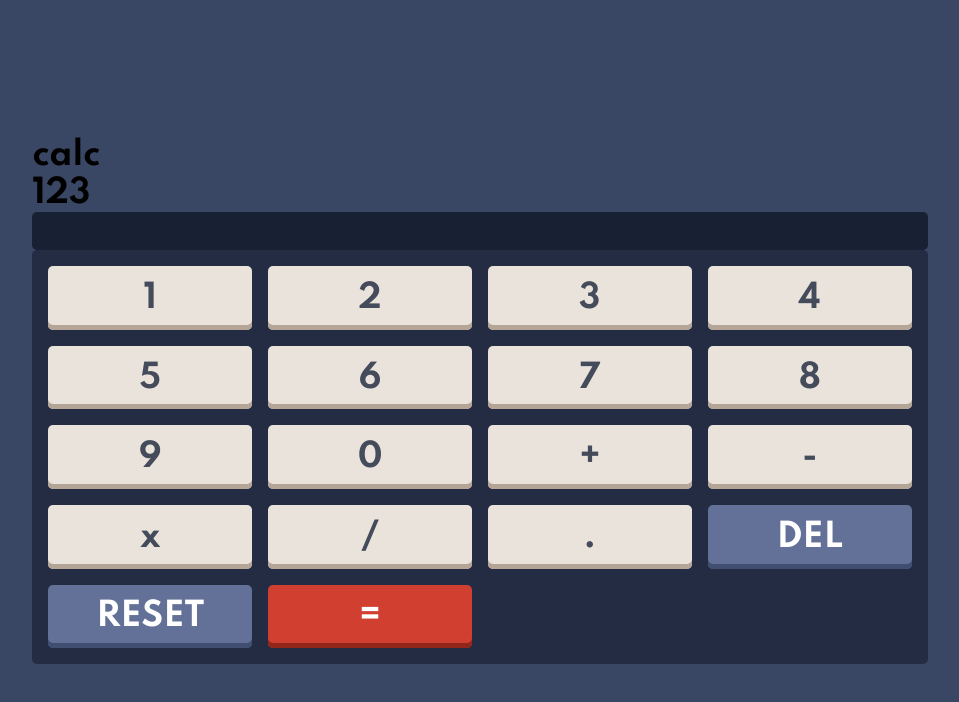
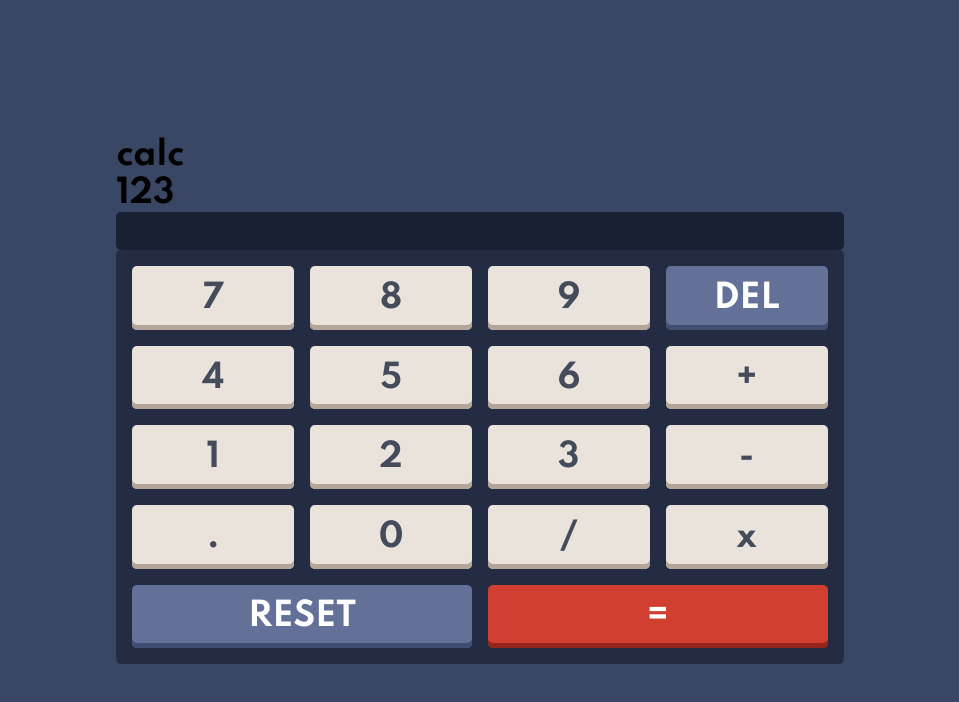
Before and after one commit to paiput/calculator-app, a React (Create React App) app: page / in a window 1280 px wide. Shown: the top 702 px of the page, without its empty margins (160-1119 px from the left). Built offline with nearby package versions, Linux system fonts and the light colour scheme.

Commit message:
Reorder keys

```diff
--- a/src/App.js
+++ b/src/App.js
@@ -8,12 +8,7 @@ import KeyPad from "./components/KeyPad";
 import Key from "./components/Key";
 import ThemeSwitch from "./components/ThemeSwitch";
 
-const DEFAULT_KEYS = [
-  "1", "2", "3", "4", "5", "6", "7", "8", "9", "0",
-  "+", "-", "x", "/", "."
-];
-const TEXT_KEYS = ["DEL", "RESET"];
-const SPECIAL_KEYS = ["="];
+const OPERANDS = ["1", "2", "3", "4", "5", "6", "7", "8", "9", "0"];
 
 function App() {
   const [displayValue, setDisplayValue] = useState("");
@@ -23,6 +18,22 @@ function App() {
     setTheme(localStorage.getItem("theme"));
   }, []);
 
+  const appendNumber = (number) => {
+    setDisplayValue(prevValue => prevValue + number);
+  };
+
+  const deleteNumber = () => {
+    setDisplayValue(prevValue => prevValue.slice(0, -1));
+  };
+
+  const resetDisplay = () => {
+    setDisplayValue("");
+  };
+
+  const calcResult = () => {
+    //...
+  };
+
   return (
     <div className="App" data-theme={theme}>
       <Header>
@@ -30,21 +41,35 @@ function App() {
       </Header>
       <Display displayValue={displayValue} />
       <KeyPad>
-        {DEFAULT_KEYS.map(character =>
-          <Key key={character} type="default" setDisplayValue={setDisplayValue}>
+        {OPERANDS.map(character =>
+          <Key key={character} id={`key-${character}`} handleClick={appendNumber}>
             {character}
           </Key>
         )}
-        {TEXT_KEYS.map(character =>
-          <Key key={character} type="text" setDisplayValue={setDisplayValue}>
-            {character}
-          </Key>
-        )}
-        {SPECIAL_KEYS.map(character =>
-          <Key key={character} type="special" setDisplayValue={setDisplayValue}>
-            {character}
-          </Key>
-        )}
+        <Key id="key-sum">
+          +
+        </Key>
+        <Key id="key-subtraction">
+          -
+        </Key>
+        <Key id="key-multiplication">
+          x
+        </Key>
+        <Key id="key-division">
+          /
+        </Key>
+        <Key id="key-dot">
+          .
+        </Key>
+        <Key id="key-delete" type="text" handleClick={deleteNumber}>
+          DEL
+        </Key>
+        <Key id="key-reset" type="text" large handleClick={resetDisplay}>
+          RESET
+        </Key>
+        <Key id="key-equals" type="special" large handleClick={calcResult}>
+          =
+        </Key>
       </KeyPad>
     </div>
   );
--- a/src/components/Key/index.js
+++ b/src/components/Key/index.js
@@ -2,13 +2,15 @@ import React from "react";
 import PropTypes from "prop-types";
 import styles from "./key.module.css";
 
-function Key({ children, type = "default", setDisplayValue }) {
-  const handleClick = () => {
-    setDisplayValue(children);
-  };
-
+function Key({
+  children,
+  type,
+  large,
+  id,
+  handleClick
+}) {
   return (
-    <button className={styles[`${type}`]} onClick={handleClick}>
+    <button id={styles[id]} className={`${type ? styles[type] : styles.default} ${large ? styles.large : ""}`} onClick={() => handleClick(children)}>
       {children}
     </button>
   );
@@ -17,7 +19,9 @@ function Key({ children, type = "default", setDisplayValue }) {
 Key.propTypes = {
   children: PropTypes.string.isRequired,
   type: PropTypes.string,
-  setDisplayValue: PropTypes.func.isRequired
+  large: PropTypes.bool,
+  id: PropTypes.string,
+  handleClick: PropTypes.func.isRequired
 };
 
 export default Key;
--- a/src/components/Key/key.module.css
+++ b/src/components/Key/key.module.css
@@ -22,3 +22,25 @@
   box-shadow: inset 0 -5px 0 0 var(--bg-special-key-shadow);
   color: var(--clr-special-key);
 }
+
+#key-0 { grid-area: key-0; }
+#key-1 { grid-area: key-1; }
+#key-2 { grid-area: key-2; }
+#key-3 { grid-area: key-3; }
+#key-4 { grid-area: key-4; }
+#key-5 { grid-area: key-5; }
+#key-6 { grid-area: key-6; }
+#key-7 { grid-area: key-7; }
+#key-8 { grid-area: key-8; }
+#key-9 { grid-area: key-9; }
+
+#key-dot { grid-area: key-dot; }
+#key-division { grid-area: key-division; }
+#key-multiplication { grid-area: key-multiplication; }
+#key-subtraction { grid-area: key-subtraction; }
+#key-sum { grid-area: key-sum; }
+
+#key-reset { grid-area: key-reset; }
+#key-delete { grid-area: key-delete; }
+
+#key-equals { grid-area: key-equals; }
--- a/src/components/KeyPad/keyPad.module.css
+++ b/src/components/KeyPad/keyPad.module.css
@@ -3,6 +3,12 @@
   border-radius: 5px;
   display: grid;
   gap: 1rem;
+  grid-template-areas:
+    "key-7      key-8      key-9         key-delete"
+    "key-4      key-5      key-6         key-sum"
+    "key-1      key-2      key-3         key-subtraction"
+    "key-dot    key-0      key-division  key-multiplication"
+    "key-reset  key-reset  key-equals    key-equals";
   grid-template-columns: repeat(4, 1fr);
   padding: 1rem;
 }
```
